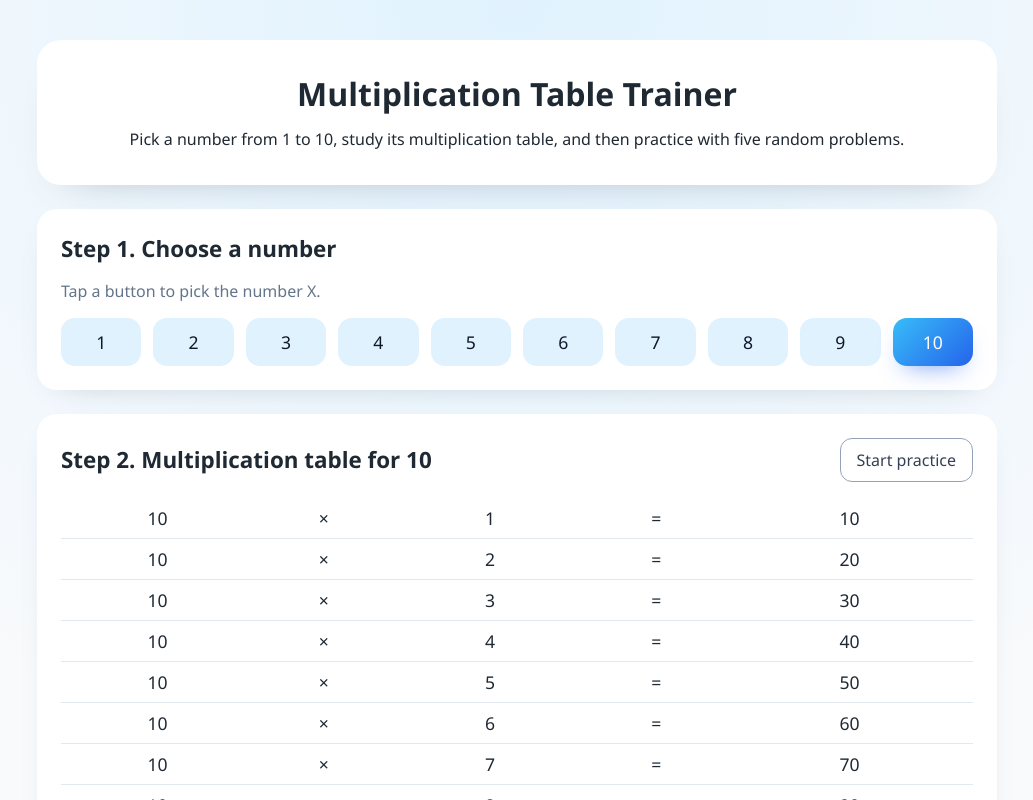
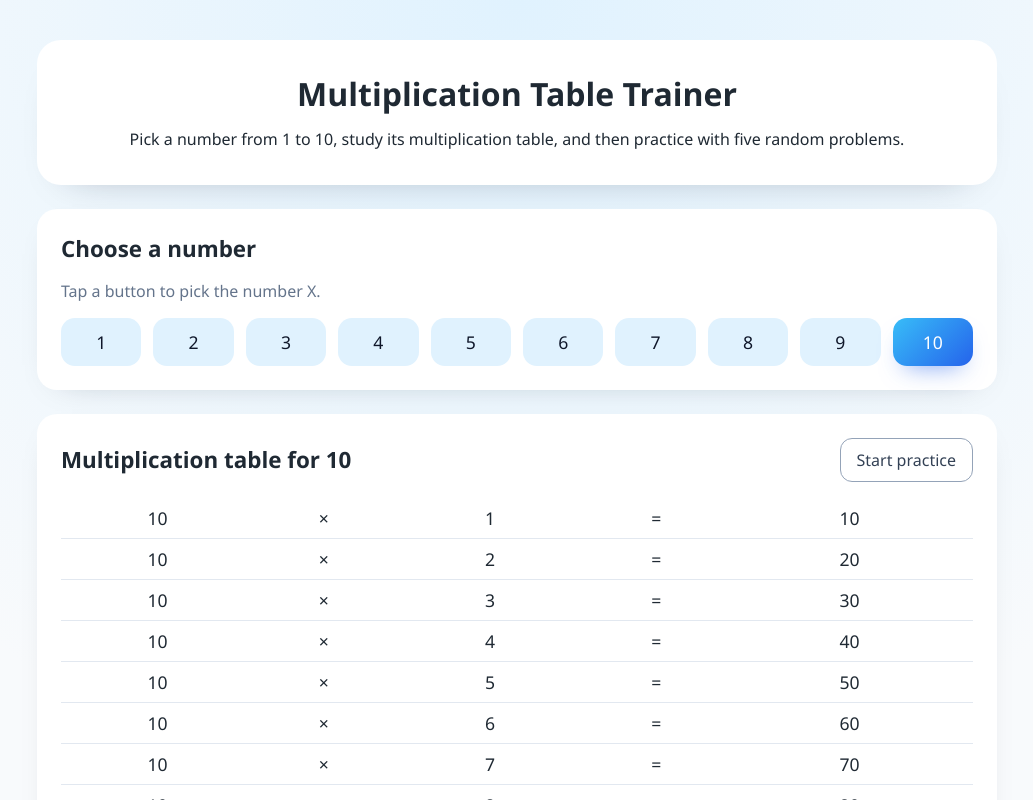
Before and after one commit to Elgreen/math-tutor, a Vue app: page / in a window 1280 px wide. Both pictures are taken after a click on the button "10". Shown: the top 800 px of the page, without its empty margins (123-1156 px from the left). Built offline with nearby package versions, Linux system fonts and the light colour scheme.

Commit message:
Simplify section headings in App.vue

```diff
--- a/src/App.vue
+++ b/src/App.vue
@@ -9,7 +9,7 @@
     </header>
 
     <section class="card">
-      <h2>Step 1. Choose a number</h2>
+      <h2>Choose a number</h2>
       <p class="hint">Tap a button to pick the number X.</p>
       <div class="number-grid">
         <button
@@ -27,7 +27,7 @@
 
     <section v-if="showTable" class="card">
       <div class="card-header">
-        <h2>Step 2. Multiplication table for {{ selectedNumber }}</h2>
+        <h2>Multiplication table for {{ selectedNumber }}</h2>
         <button type="button" class="secondary" @click="startPractice">Start practice</button>
       </div>
       <table class="multiplication-table">
@@ -45,7 +45,7 @@
 
     <section v-if="showPractice" class="card">
       <div class="card-header">
-        <h2>Step 3. Practice</h2>
+        <h2>Practice</h2>
         <button type="button" class="secondary" @click="showTheoryAgain">Back to the table</button>
       </div>
       <p class="hint">
```
